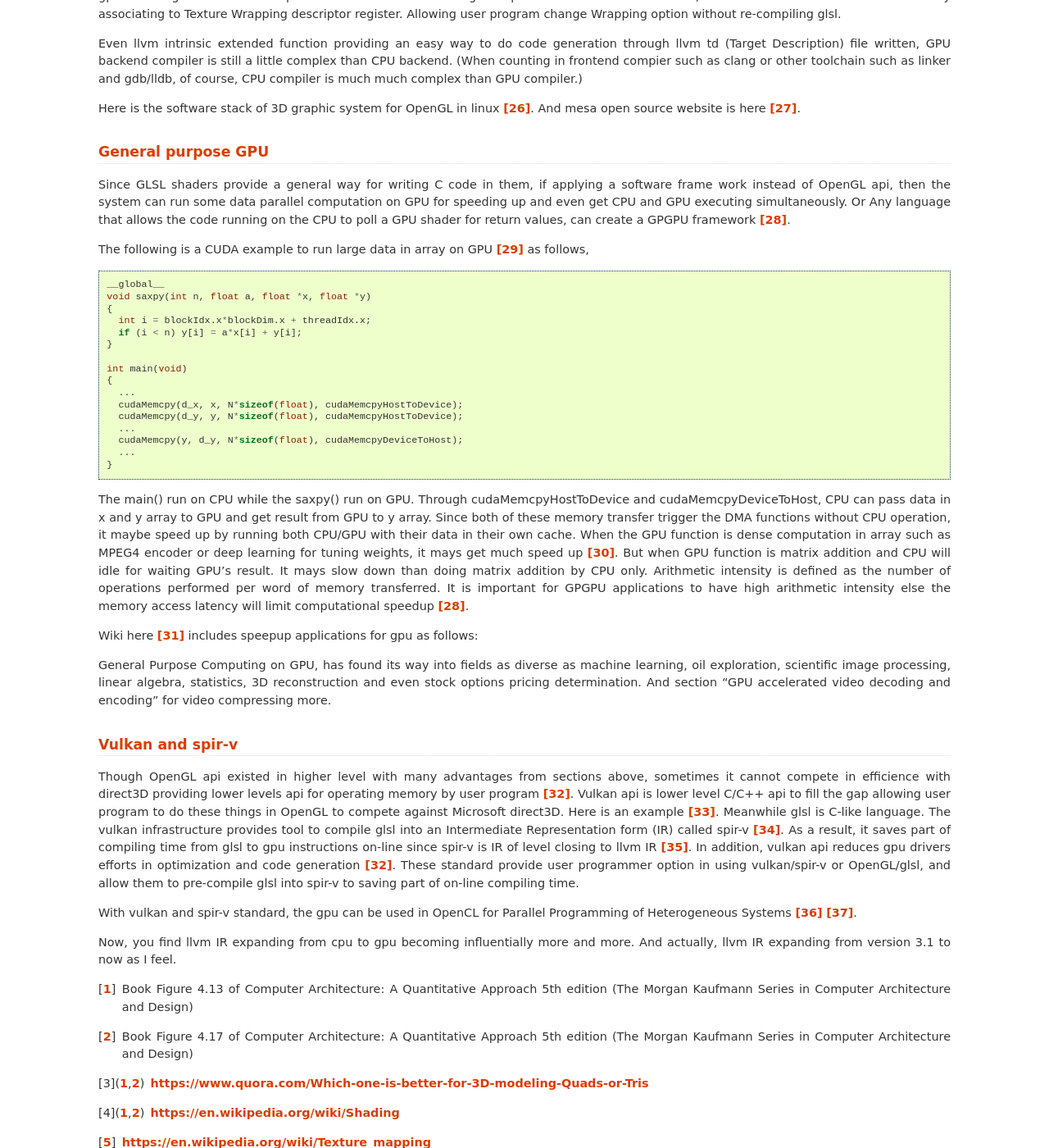
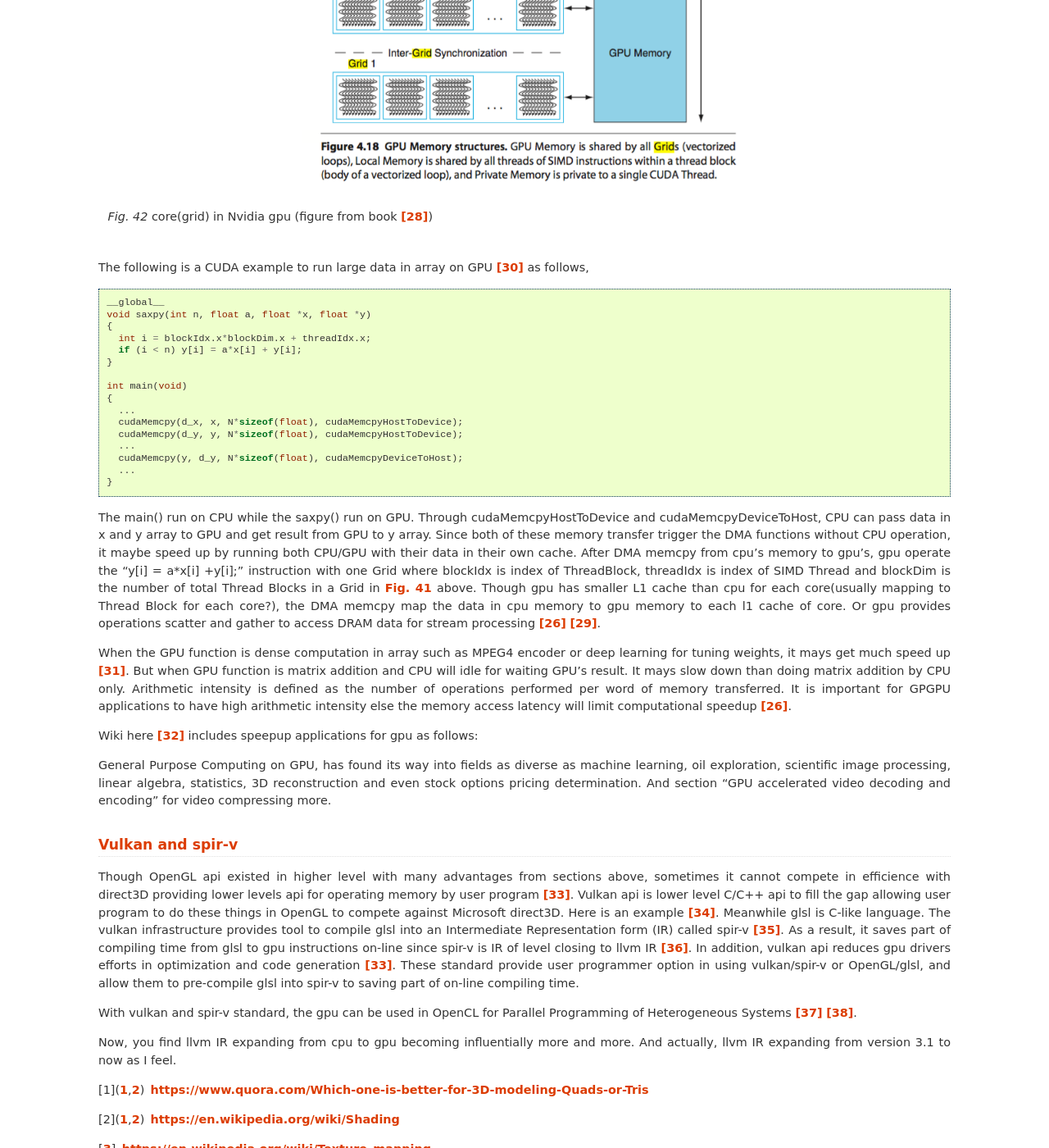
Before and after one commit to Jonathan2251/lbd, a Sphinx documentation site: the page built from source/gpu.rst, in a window 1280 px wide and 1400 px high, scrolled down 7897 px. Shown: the whole window at 82% size. Built offline with Sphinx 7.4.7, drawn with Linux system fonts in a browser that asks for light colours; pages that are not in the unit, such as notebooks, are missing from menus; some of the changed text lies outside the part shown.

Commit message:
gpu core/grid

```diff
--- a/source/gpu.rst
+++ b/source/gpu.rst
@@ -16,22 +16,7 @@ Since the 2D or 3D graphic processing providing large opportunity in parallel
 data processing, GPU hardware usually composed of hundreds of cores with thousands
 of functional units in each core(grid) in N-Vidia processors.
 Or tens of cores with tens thousands of functional units in each core for big
-cores architecture as the following figures.
-
-.. _grid:
-.. figure:: ../Fig/gpu/grid.png
-  :align: center
-  :scale: 80 %
-
-  core(grid) in Nvidia gpu (figure from book [#Quantitative-grid]_)
-
-.. _gpu-mem:
-.. figure:: ../Fig/gpu/memory.png
-  :align: center
-  :scale: 80 %
-
-  core(grid) in Nvidia gpu (figure from book [#Quantitative-gpu-mem]_)
-
+cores architecture.
 
 3D modeling
 ------------
@@ -351,6 +336,21 @@ a software frame work instead of OpenGL api, then the system can run some data
 parallel computation on GPU for speeding up and even get CPU and GPU executing
 simultaneously. Or Any language that allows the code running on the CPU to poll
 a GPU shader for return values, can create a GPGPU framework [#gpgpuwiki]_.
+Nvidia gpu as the following figures.
+
+.. _grid:
+.. figure:: ../Fig/gpu/grid.png
+  :align: center
+  :scale: 80 %
+
+  core(grid) in Nvidia gpu (figure from book [#Quantitative-grid]_)
+
+.. _gpu-mem:
+.. figure:: ../Fig/gpu/memory.png
+  :align: center
+  :scale: 80 %
+
+  core(grid) in Nvidia gpu (figure from book [#Quantitative-gpu-mem]_)
 
 The following is a CUDA example to run large data in array on GPU [#cudaex]_
 as follows,
@@ -379,6 +379,15 @@ cudaMemcpyHostToDevice and cudaMemcpyDeviceToHost, CPU can pass data in x and y
 array to GPU and get result from GPU to y array.
 Since both of these memory transfer trigger the DMA functions without CPU operation,
 it maybe speed up by running both CPU/GPU with their data in their own cache.
+After DMA memcpy from cpu's memory to gpu's, gpu operate the "y[i] = a*x[i] +y[i];"
+instruction with one Grid where blockIdx is index of ThreadBlock, threadIdx is
+index of SIMD Thread and blockDim is the number of total Thread Blocks in a Grid
+in :numref:`grid` above.
+Though gpu has smaller L1 cache than cpu for each core(usually mapping to Thread Block for each core?),
+the DMA memcpy map the data in cpu memory to gpu memory to each l1 cache of core.
+Or gpu provides operations scatter and gather to access DRAM data for stream
+processing [#gpgpuwiki]_ [#shadingl1]_.
+
 When the GPU function is dense computation in array such as MPEG4 encoder or
 deep learning for tuning weights, it mays get much speed up [#mpeg4speedup]_.
 But when GPU function is matrix addition and CPU will idle for waiting
@@ -421,12 +430,6 @@ Programming of Heterogeneous Systems [#opencl]_ [#computekernelwiki]_.
 Now, you find llvm IR expanding from cpu to gpu becoming influentially more and
 more. And actually, llvm IR expanding from version 3.1 to now as I feel.
 
-
-.. [#Quantitative-grid] Book Figure 4.13 of Computer Architecture: A Quantitative Approach 5th edition (The
-       Morgan Kaufmann Series in Computer Architecture and Design)
-
-.. [#Quantitative-gpu-mem] Book Figure 4.17 of Computer Architecture: A Quantitative Approach 5th edition (The
-       Morgan Kaufmann Series in Computer Architecture and Design)
 
 
 .. [#polygon] https://www.quora.com/Which-one-is-better-for-3D-modeling-Quads-or-Tris
@@ -485,6 +488,14 @@ more. And actually, llvm IR expanding from version 3.1 to now as I feel.
 
 .. [#gpgpuwiki] https://en.wikipedia.org/wiki/General-purpose_computing_on_graphics_processing_units
 
+.. [#Quantitative-grid] Book Figure 4.13 of Computer Architecture: A Quantitative Approach 5th edition (The
+       Morgan Kaufmann Series in Computer Architecture and Design)
+
+.. [#Quantitative-gpu-mem] Book Figure 4.17 of Computer Architecture: A Quantitative Approach 5th edition (The
+       Morgan Kaufmann Series in Computer Architecture and Design)
+
+.. [#shadingl1] The whole chip shares a single L2 cache, but the different units will have individual L1 caches. https://computergraphics.stackexchange.com/questions/355/how-does-texture-cache-work-considering-multiple-shader-units
+
 .. [#cudaex] https://devblogs.nvidia.com/easy-introduction-cuda-c-and-c/
 
 .. [#mpeg4speedup] https://www.manchestervideo.com/2016/06/11/speed-h-264-encoding-budget-gpu/
```
